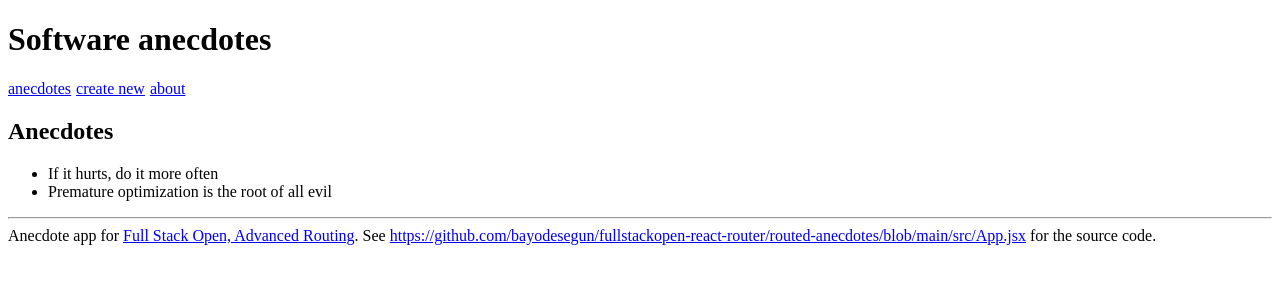
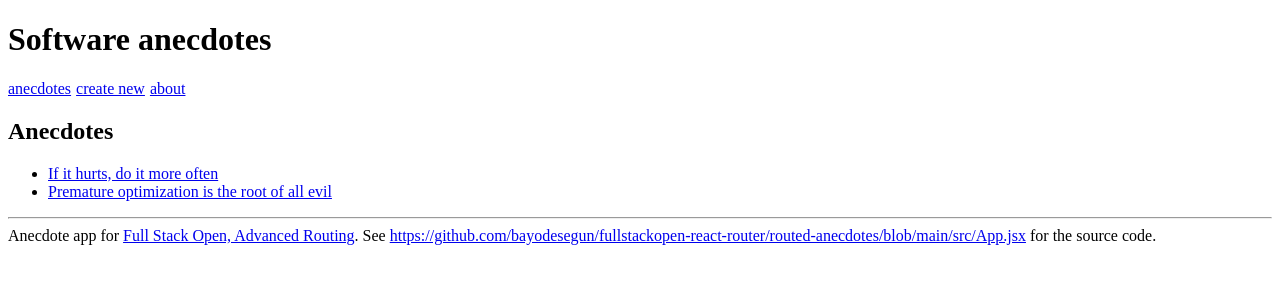
Before and after one commit to bayodesegun/fullstackopen-react-router, a React (Vite) app in the folder routed-anecdotes/: page / in a window 1280 px wide. Shown: the top 300 px of the page. Built offline with nearby package versions, Linux system fonts and the light colour scheme.

Commit message:
Exercise 7.2: routed anecdotes, step2: implemented a view for showing a single anecdote

```diff
--- a/routed-anecdotes/src/App.jsx
+++ b/routed-anecdotes/src/App.jsx
@@ -1,8 +1,7 @@
 /* eslint-disable react/prop-types */
 import { useState } from 'react'
 import {
-  BrowserRouter as Router,
-  Routes, Route, Link
+  Routes, Route, Link, useMatch
 } from 'react-router-dom'
 
 const Menu = () => {
@@ -22,10 +21,20 @@
   <div>
     <h2>Anecdotes</h2>
     <ul>
-      {anecdotes.map(anecdote => <li key={anecdote.id} >{anecdote.content}</li>)}
+      {anecdotes.map(anecdote => <li key={anecdote.id}><Link to={`/anecdotes/${anecdote.id}`}>{anecdote.content}</Link></li>)}
     </ul>
   </div>
 )
+
+const Anecdote = ({ anecdote }) => {
+  return (
+    <div>
+      <h2>{anecdote.content} by {anecdote.author}</h2>
+      <p>has {anecdote.votes} votes</p>
+      <p>for more info see <a href={anecdote.info} target='_blank' rel="noreferrer">{anecdote.info}</a></p>
+    </div>
+  )
+}
 
 const About = () => (
   <div>
@@ -114,13 +123,18 @@
 
   const [notification, setNotification] = useState('')
 
+  const anecdoteById = (id) =>
+    anecdotes.find(a => a.id === id)
+
+  const match = useMatch('/anecdotes/:id')
+  const anecdote = match
+    ? anecdoteById(Number(match.params.id))
+    : null
+
   const addNew = (anecdote) => {
     anecdote.id = Math.round(Math.random() * 10000)
     setAnecdotes(anecdotes.concat(anecdote))
   }
-
-  const anecdoteById = (id) =>
-    anecdotes.find(a => a.id === id)
 
   const vote = (id) => {
     const anecdote = anecdoteById(id)
@@ -134,16 +148,17 @@
   }
 
   return (
-    <Router>
+    <>
       <h1>Software anecdotes</h1>
       <Menu />
       <Routes>
         <Route path='/' element={<AnecdoteList anecdotes={anecdotes} />} />
         <Route path='/create' element={<CreateNew addNew={addNew} />} />
         <Route path='/about' element={<About />} />
+        <Route path='/anecdotes/:id' element={<Anecdote anecdote={anecdote} />} />
       </Routes>
       <Footer />
-    </Router>
+    </>
   )
 }
 
--- a/routed-anecdotes/src/main.jsx
+++ b/routed-anecdotes/src/main.jsx
@@ -1,5 +1,11 @@
 // import React from 'react'
 import ReactDOM from 'react-dom/client'
+import { BrowserRouter as Router } from 'react-router-dom'
 import App from './App'
 
-ReactDOM.createRoot(document.getElementById('root')).render(<App />)
+
+ReactDOM.createRoot(document.getElementById('root')).render(
+  <Router>
+    <App />
+  </Router>
+)
```
